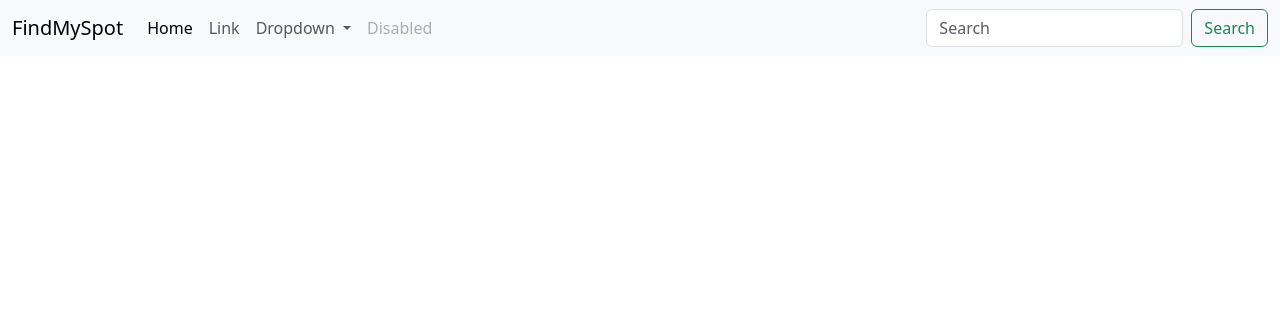
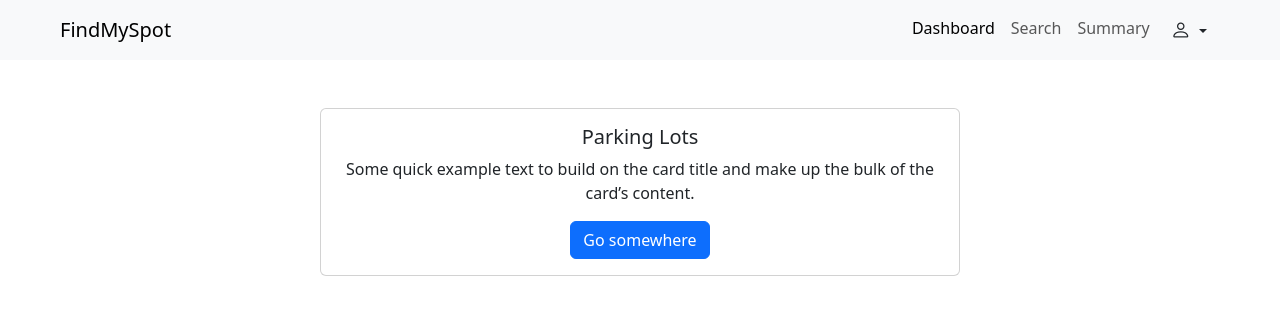
Before and after one commit to mayankdhangar2408/Vehicle-Parking-App-23f1000599, a Flask app: template templates/admin/dashboard.html in a window 1280 px wide. Shown: the top 315 px of the page. Run offline with Flask 3, Linux system fonts and the light colour scheme; the template is opened without the code that fills it, so the values that code supplies are empty.

Commit message:
admin dashboard structure

```diff
--- a/templates/admin/dashboard.html
+++ b/templates/admin/dashboard.html
@@ -7,11 +7,12 @@
     <title>Bootstrap demo</title>
     <link href="https://cdn.jsdelivr.net/npm/bootstrap@5.3.7/dist/css/bootstrap.min.css" rel="stylesheet"
         integrity="sha384-LN+7fdVzj6u52u30Kp6M/trliBMCMKTyK833zpbD+pXdCLuTusPj697FH4R/5mcr" crossorigin="anonymous">
+    <link rel="stylesheet" href="https://cdn.jsdelivr.net/npm/bootstrap-icons@1.13.1/font/bootstrap-icons.min.css">
 </head>
 
 <body>
     <nav class="navbar navbar-expand-lg bg-body-tertiary">
-        <div class="container-fluid">
+        <div class="container-fluid ms-5">
             <a class="navbar-brand" href="#">FindMySpot</a>
             <button class="navbar-toggler" type="button" data-bs-toggle="collapse"
                 data-bs-target="#navbarSupportedContent" aria-controls="navbarSupportedContent" aria-expanded="false"
@@ -19,38 +20,39 @@
                 <span class="navbar-toggler-icon"></span>
             </button>
             <div class="collapse navbar-collapse" id="navbarSupportedContent">
-                <ul class="navbar-nav me-auto mb-2 mb-lg-0">
+                <ul class="navbar-nav ms-auto me-5">
                     <li class="nav-item">
-                        <a class="nav-link active" aria-current="page" href="#">Home</a>
+                        <a class="nav-link active" aria-current="page" href="/admin/dashboard">Dashboard</a>
                     </li>
                     <li class="nav-item">
-                        <a class="nav-link" href="#">Link</a>
-                    </li>
-                    <li class="nav-item dropdown">
-                        <a class="nav-link dropdown-toggle" href="#" role="button" data-bs-toggle="dropdown"
-                            aria-expanded="false">
-                            Dropdown
-                        </a>
-                        <ul class="dropdown-menu">
-                            <li><a class="dropdown-item" href="#">Action</a></li>
-                            <li><a class="dropdown-item" href="#">Another action</a></li>
-                            <li>
-                                <hr class="dropdown-divider">
-                            </li>
-                            <li><a class="dropdown-item" href="#">Something else here</a></li>
-                        </ul>
+                        <a class="nav-link" href="#">Search</a>
                     </li>
                     <li class="nav-item">
-                        <a class="nav-link disabled" aria-disabled="true">Disabled</a>
+                        <a class="nav-link" href="#">Summary</a>
                     </li>
+                    <div class="dropdown">
+                        <button class="btn dropdown-toggle" type="button" data-bs-toggle="dropdown"
+                            aria-expanded="false">
+                            <i class="bi bi-person fs-5"></i>
+                        </button>
+                        <ul class="dropdown-menu dropdown-menu-end">
+                            <li><a class="dropdown-item" href="#">Logout</a></li>
+                        </ul>
+                    </div>
                 </ul>
-                <form class="d-flex" role="search">
-                    <input class="form-control me-2" type="search" placeholder="Search" aria-label="Search" />
-                    <button class="btn btn-outline-success" type="submit">Search</button>
-                </form>
             </div>
         </div>
     </nav>
+
+    <!-- Parking Lots and Users -->
+    <div class="card mx-auto my-5 text-center" style="width:50%">
+        <div class="card-body">
+            <h5 class="card-title text-center">Parking Lots</h5>
+            <p class="card-text">Some quick example text to build on the card title and make up the bulk of the card’s
+                content.</p>
+            <a href="#" class="btn btn-primary">Go somewhere</a>
+        </div>
+    </div>
     <script src="https://cdn.jsdelivr.net/npm/bootstrap@5.3.7/dist/js/bootstrap.bundle.min.js"
         integrity="sha384-ndDqU0Gzau9qJ1lfW4pNLlhNTkCfHzAVBReH9diLvGRem5+R9g2FzA8ZGN954O5Q"
         crossorigin="anonymous"></script>
```
